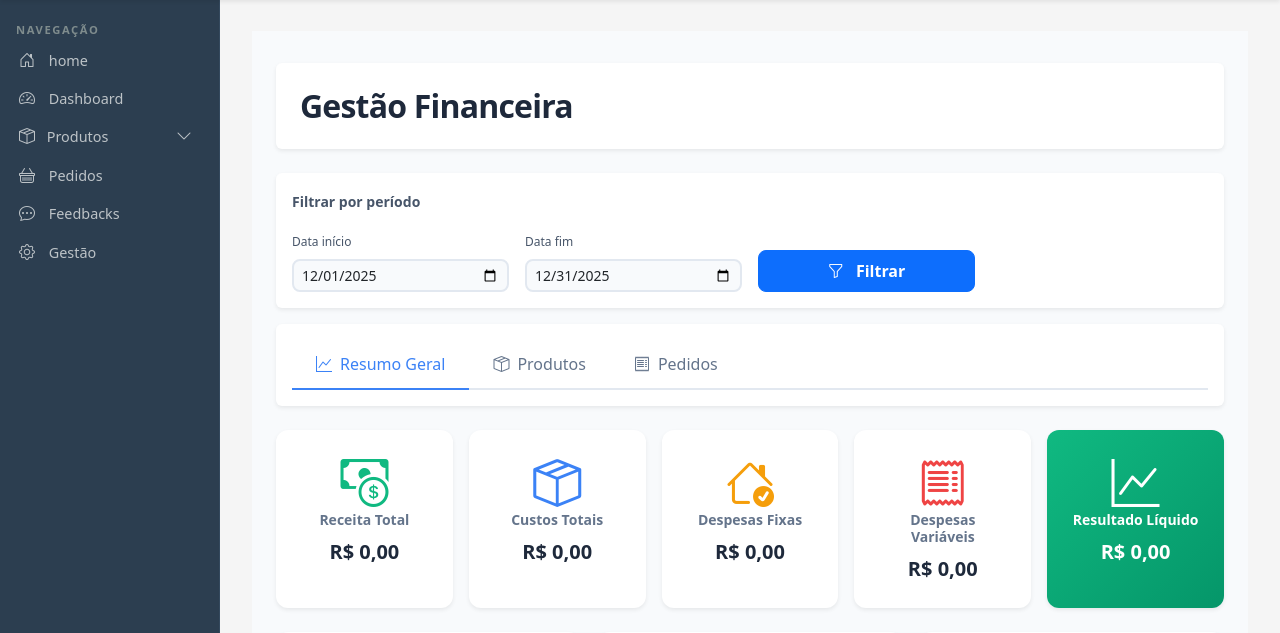
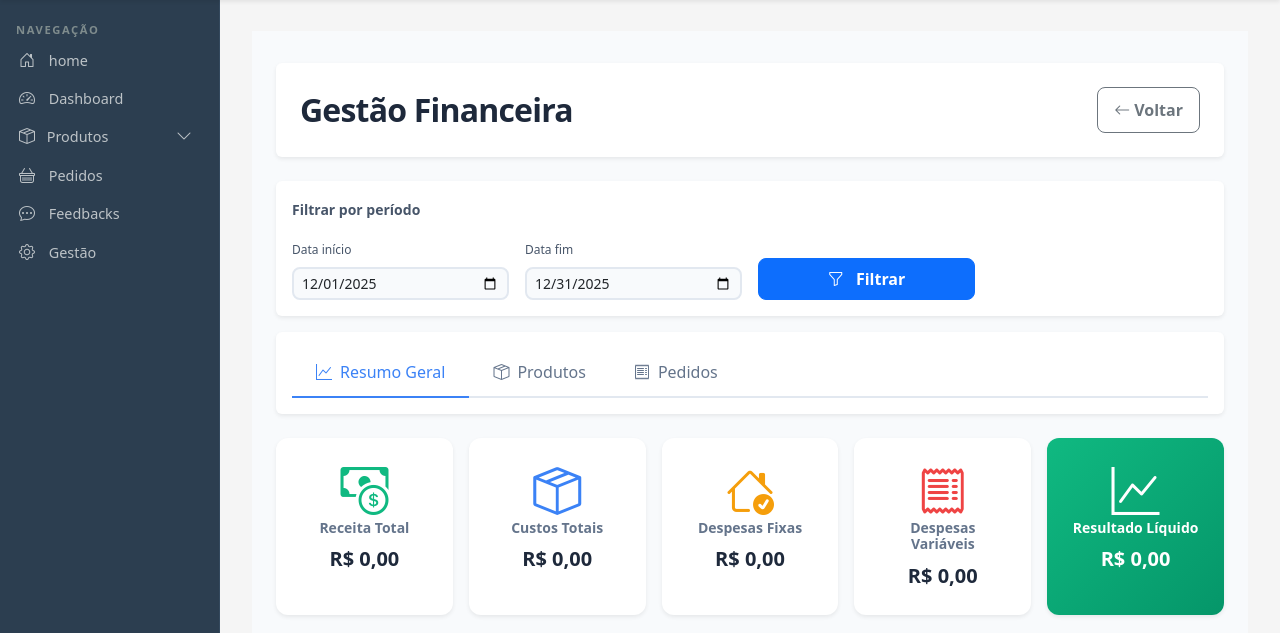
Before and after one commit to lrosse/TCC, a Django app: page /gestao/financeiro/resumo/ in a window 1280 px wide. Shown: the part 57-690 px from the top of the page. Run offline with Django 4.2, Linux system fonts and the light colour scheme; the visitor is signed in with stand-in values (Sample User, id 1); data that the repository does not hold is empty; parts of the project's set-up code (start-up, migrations or seed data) failed here and were passed over.

Commit message:
financeiro resumo com botão de voltar

```diff
--- a/loja/templates/loja/gestao/financeiro_resumo.html
+++ b/loja/templates/loja/gestao/financeiro_resumo.html
@@ -76,7 +76,10 @@
   <div class="container-fluid px-4" style="background-color: #f8fafc; min-height: 100vh; padding-top: 2rem;">
     <!-- Cabeçalho -->
     <div class="mb-4 p-4 bg-white rounded shadow-sm">
-      <h2 class="fw-bold mb-0" style="color: #1e293b; letter-spacing: -0.025em;">Gestão Financeira</h2>
+      <div class="d-flex justify-content-between align-items-center">
+        <h2 class="fw-bold mb-0" style="color: #1e293b; letter-spacing: -0.025em;">Gestão Financeira</h2>
+        <a href="{% url 'gestao_index' %}" class="btn btn-outline-secondary" style="border-radius:8px; padding:10px 16px; font-weight:600;"><i class="bi bi-arrow-left me-1"></i>Voltar</a>
+      </div>
     </div>
 
     <!-- Filtro de datas -->
@@ -104,6 +107,8 @@
         <li class="nav-item">
           <a class="nav-link {% if request.resolver_match.url_name == 'financeiro_resumo' %}active{% endif %}"
             href="{% url 'financeiro_resumo' %}{% if request.GET.urlencode %}
+
+
               ?{{ request.GET.urlencode }}
             {% endif %}">
             <i class="bi bi-graph-up me-2"></i>Resumo Geral
@@ -112,6 +117,8 @@
         <li class="nav-item">
           <a class="nav-link {% if request.resolver_match.url_name == 'financeiro_produtos' %}active{% endif %}"
             href="{% url 'financeiro_produtos' %}{% if request.GET.urlencode %}
+
+
               ?{{ request.GET.urlencode }}
             {% endif %}">
             <i class="bi bi-box-seam me-2"></i>Produtos
@@ -120,6 +127,8 @@
         <li class="nav-item">
           <a class="nav-link {% if request.resolver_match.url_name == 'financeiro_pedidos' %}active{% endif %}"
             href="{% url 'financeiro_pedidos' %}{% if request.GET.urlencode %}
+
+
               ?{{ request.GET.urlencode }}
             {% endif %}">
             <i class="bi bi-receipt me-2"></i>Pedidos
```
